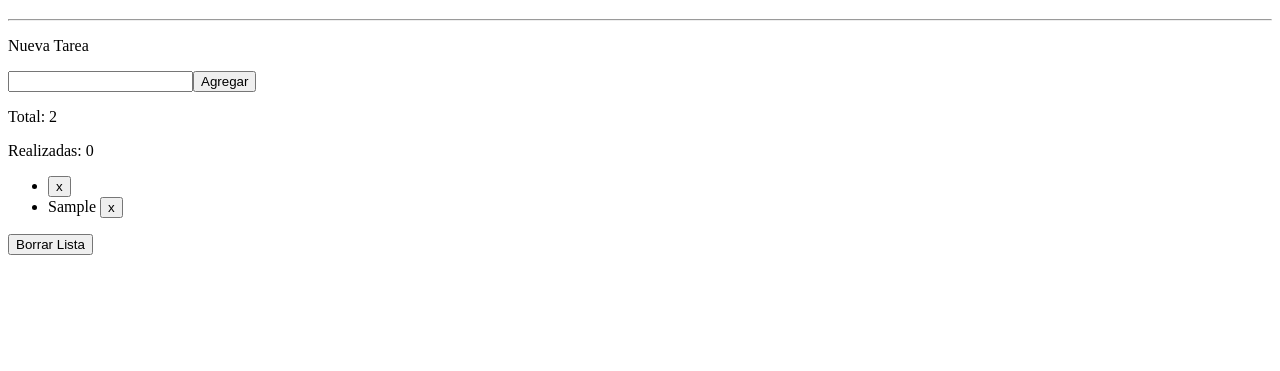
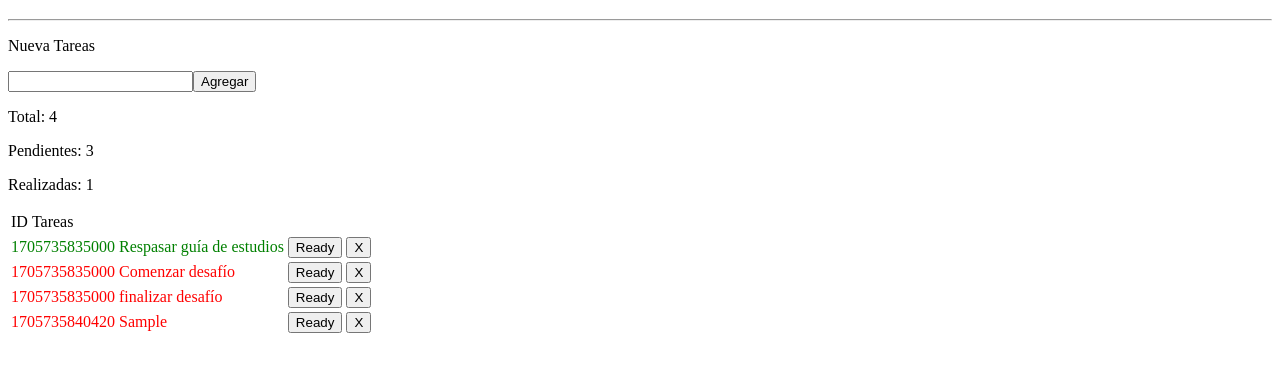
Before and after one commit to matttoo-f/desafio_todo_list, a plain HTML site: page index.html in a window 1280 px wide. Both pictures are taken after typing "Sample" into the empty fields and a click on the button "Agregar". Shown: the part 61-432 px from the top of the page. Drawn offline with Linux system fonts and the light colour scheme.

Commit message:
modificaciones generales,50% completado

```diff
--- a/asset/css/style.css
+++ b/asset/css/style.css
@@ -0,0 +1,6 @@
+.ready {
+    color: green;
+}
+.pending {
+    color: red;
+}
--- a/asset/js/index.js
+++ b/asset/js/index.js
@@ -1,49 +1,88 @@
-// Elementos del DOM
-const tareaInput = document.getElementById("tareaInput");
-const agregarBtn = document.getElementById("agregar");
-const tareasList = document.getElementById("tareas");
-const borrarLista = document.getElementById("borrarLista")
-const cantidadTotal = document.getElementById("total")
-const cantidadRealizada = document.getElementById("realizadas")
+// Elementos del DOM------------------------------->
 
-let tareas = [{id: Date.now(), tarea: tareaInput.value, completado: false}]
+const input = document.getElementById("input")
+const addBtn = document.getElementById("add")
+const total = document.getElementById("total")
+const pending = document.getElementById("pendientes")
+const ready = document.getElementById("realizadas")
+const taskList = document.getElementById("listaTareas")
+
+// variables---------------------------------------->
+
+let taskArray = [{id: Date.now(), task: "Respasar guía de estudios", ready: true},
+                 {id: Date.now(), task: "Comenzar desafío", ready: false},
+                 {id: Date.now(), task: "finalizar desafío", ready: false},
+]
 
 
-function contarTareas() {
-    const totalTareas = tareas.length;
-    cantidadTotal.innerHTML = totalTareas;
+// eventos------------------------------------------>
 
+document.addEventListener("DOMContentLoaded",()=> {
+    let html = ""
+    for (let task of taskArray) {
+        let taskClass = task.ready ? 'ready' : 'pending'
+        html += `<tr class="${taskClass}"><td>${task.id}</td><td>${task.task}</td><td><button onclick="btnReady(${task.id})">Ready</button></td><td><button onclick="borrar(${task.id})">X</button></td></tr>`
+    }
+    taskList.innerHTML = html
+    contar()
+})
+
+addBtn.addEventListener("click",()=> {
+    const newTask = input.value
+    taskArray.push({id: Date.now(), task: newTask, ready: false})
+    input.value = ""
+
+    let html = ""
+    for(let task of taskArray){
+        let taskClass = task.ready ? 'ready' : 'pending'
+        html += `<tr class="${taskClass}"><td>${task.id}</td><td>${task.task}</td><td><button onclick="btnReady(${task.id})">Ready</button></td><td><button onclick="borrar(${task.id})">X</button></td></tr>`
+    }
+    taskList.innerHTML = html
+    if (newTask == ""){
+        html =""
+    }
+    contar()
+})
+
+// Funciones----------------------------------------->
+
+function borrar (id){
+    const index = taskArray.findIndex((ele) => ele.id == id )
+    taskArray.splice(index, 1)
+
+    let html = ""
+    for(let task of taskArray){
+        let taskClass = task.ready ? 'ready' : 'pending'
+        html += `<tr class="${taskClass}"><td>${task.id}</td><td>${task.task}</td><td><button onclick="btnReady(${task.id})">Ready</button></td><td><button onclick="borrar(${task.id})">X</button></td></tr>`
+    }
+    taskList.innerHTML = html
+    contar()
 }
 
-function borrar(id) {
-    const index = tareas.findIndex((ele) => ele.id == id);
-    tareas.splice(index, 1);
 
-    let tareaIngresada = "";
-    for (let tarea of tareas) {
-        tareaIngresada += `<li>${tarea.tarea}<button onclick="borrar(${tarea.id})"> x </button> </li>`;
-    }
-    tareasList.innerHTML = tareaIngresada;
-    contarTareas()
+
+function contar(){
+    let count = taskArray.length
+    total.innerHTML = count
+
+    let completedTasks = taskArray.filter(task => task.ready).length;
+    let pendingTasks = count - completedTasks;
+
+    ready.innerHTML = completedTasks;
+    pending.innerHTML = pendingTasks;
 }
 
-// Eventos
-agregarBtn.addEventListener("click", () => {
-    const nuevaTarea = { id: Date.now(), tarea: tareaInput.value, completado: false };
-    tareas.push(nuevaTarea);
-    tareaInput.value = "";
+function btnReady(id){
+    const index = taskArray.findIndex((ele)=> ele.id == id)
+    if (index !== -1 && !taskArray[index].ready){
+        taskArray[index].ready = true
 
-    let tareaIngresada = "";
-    for (let tarea of tareas) {
-        tareaIngresada += `<li>${tarea.tarea} <button onclick="borrar(${tarea.id})">x</button></li>`;
+        let html = "";
+        for (let task of taskArray) {
+            let taskClass = task.ready ? 'ready' : 'pending';
+            html += `<tr class="${taskClass}"><td>${task.id}</td><td>${task.task}</td><td><button onclick="btnReady(${task.id})">Ready</button></td><td><button onclick="borrar(${task.id})">X</button></td></tr>`;
+        }
+        taskList.innerHTML = html
     }
-    tareasList.innerHTML = tareaIngresada;
-    contarTareas()
-});
-
-
-borrarLista.addEventListener ("click", function(){
-    tareasList.innerHTML = ""
-    tareas = []
-    contarTareas()
-})
+    contar()
+}
--- a/index.html
+++ b/index.html
@@ -3,29 +3,34 @@
 <head>
     <meta charset="UTF-8">
     <meta name="viewport" content="width=device-width, initial-scale=1.0">
-    <!-- hoja de estilos -->
     <link rel="stylesheet" href="asset/css/style.css">
-
-    <title>Desafio Todo List</title>
-
+    <title>Desafío TodoList</title>
 </head>
 <body>
     <div class="container">
         <h1>Todo List</h1>
         <hr>
-        <p>Nueva Tarea</p>
-        <input id="tareaInput" type="text"><button id="agregar">Agregar</button>
-        <div class="">
-            <div class="total-realizadas">
-                <p>Total: <span id="total">0</span></p>
-                <p>Realizadas: <span id="realizadas">0</span></p>
+        <p>Nueva Tareas</p>
+        <div>
+            <input id="input" type="text"><button id="add">Agregar</button>
+        </div>
+        <div id="main">
+            <div>
+                <p>Total: <span id="total"></span></p>
+                <p>Pendientes: <span id="pendientes"></span></p>
+                <p>Realizadas: <span id="realizadas"></span></p>
             </div>
-            <ul class="tareas" id="tareas"></ul>
+            <table>
+                <tr>
+                    <td>ID</td>
+                    <td>Tareas</td>
+                </tr>
+            </table>
+            <table id="listaTareas" class="taskList">
+
+            </table>
         </div>
-        <button id="borrarLista">Borrar Lista</button>
     </div>
-
-    <!-- script js -->
     <script src="asset/js/index.js"></script>
 </body>
 </html>
```
